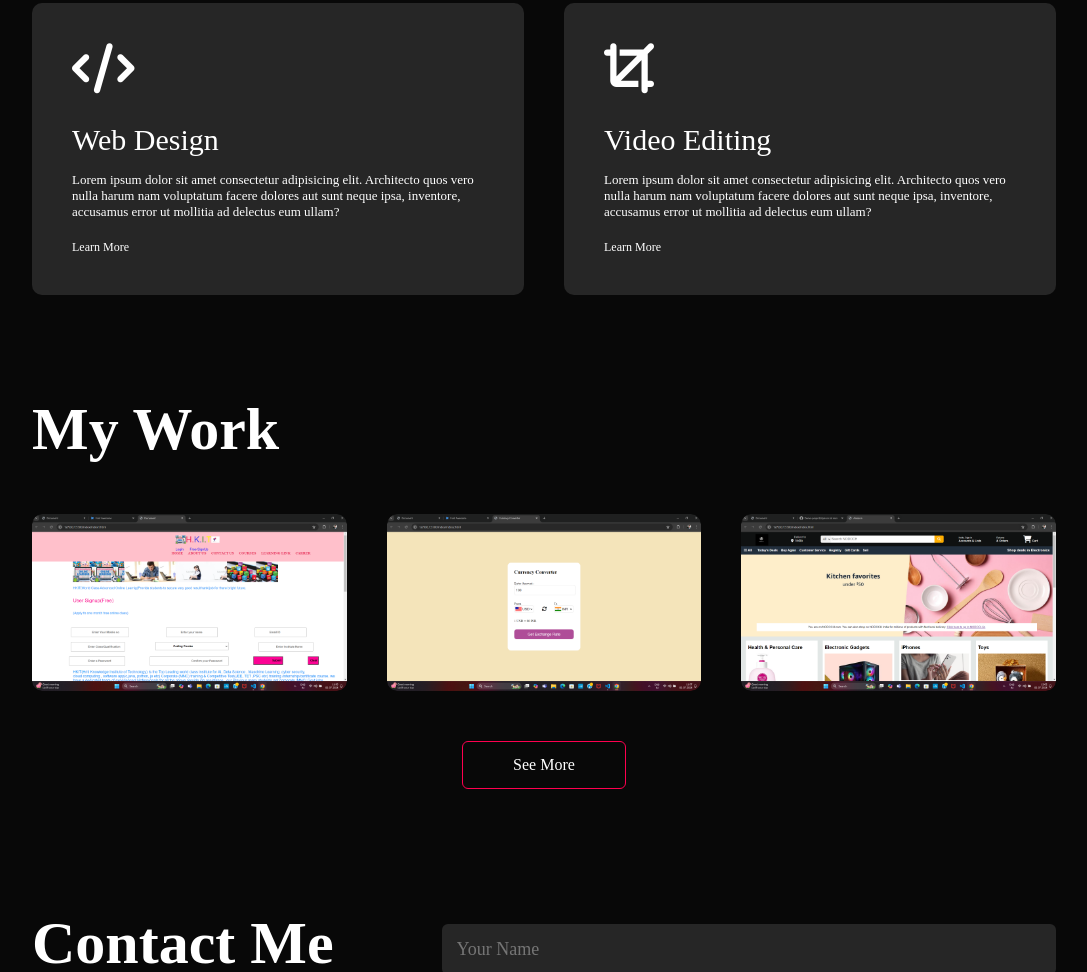
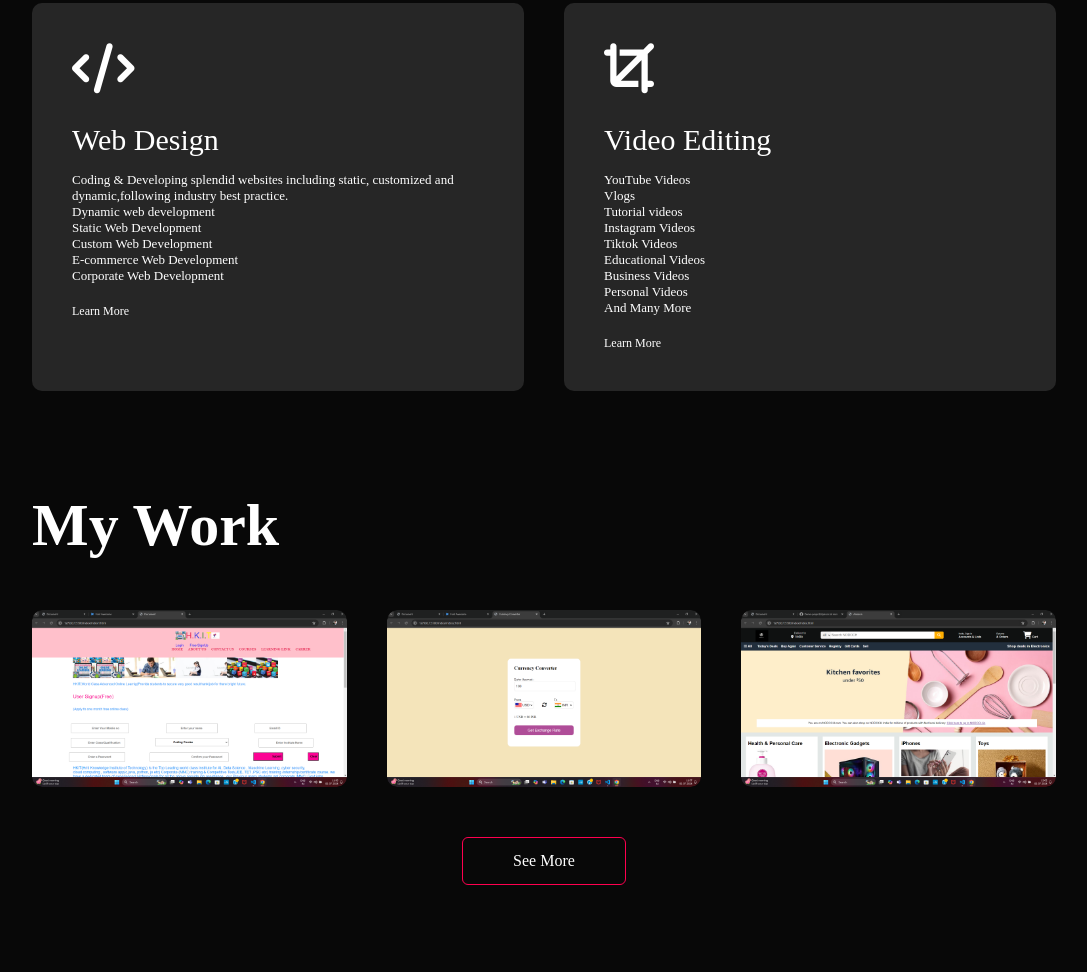
Before and after one commit to prithiraj-chakraborty/Portfolio-website, a plain HTML site: page index.html in a window 1280 px wide. Shown: the part 1498-2470 px from the top of the page, without its empty margins (96-1183 px from the left). Drawn offline with nearby package versions, Linux system fonts and the light colour scheme.

Commit message:
New Paras are added

```diff
--- a/index.html
+++ b/index.html
@@ -84,15 +84,14 @@
             <div>
                 <i class="fa-solid fa-code"></i>
                 <h2>Web Design</h2>
-                <p>Lorem ipsum dolor sit amet consectetur adipisicing elit. Architecto quos vero nulla harum nam voluptatum facere
-                    dolores aut sunt neque ipsa, inventore, accusamus error ut mollitia ad delectus eum ullam?</p>
+                <p>Coding & Developing splendid websites including static, customized and dynamic,following industry best practice.<br>
+                Dynamic web development<br>Static Web Development<br>Custom Web Development<br>E-commerce Web Development<br>Corporate Web Development</p>
                     <a href="#">Learn More</a>
             </div>
             <div>
                 <i class="fa-solid fa-crop"></i>
                 <h2>Video Editing</h2>
-                <p>Lorem ipsum dolor sit amet consectetur adipisicing elit. Architecto quos vero nulla harum nam voluptatum facere
-                    dolores aut sunt neque ipsa, inventore, accusamus error ut mollitia ad delectus eum ullam?</p>
+                <p>YouTube Videos<br> Vlogs<br> Tutorial videos<br> Instagram Videos<br> Tiktok Videos<br> Educational Videos<br>Business Videos <br> Personal Videos<br>And Many More</p>
                     <a href="#">Learn More</a>
             </div>
         </div>
```
